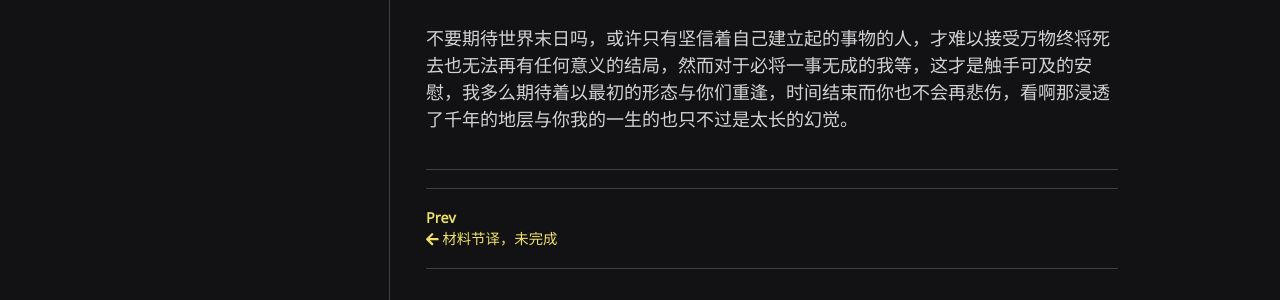
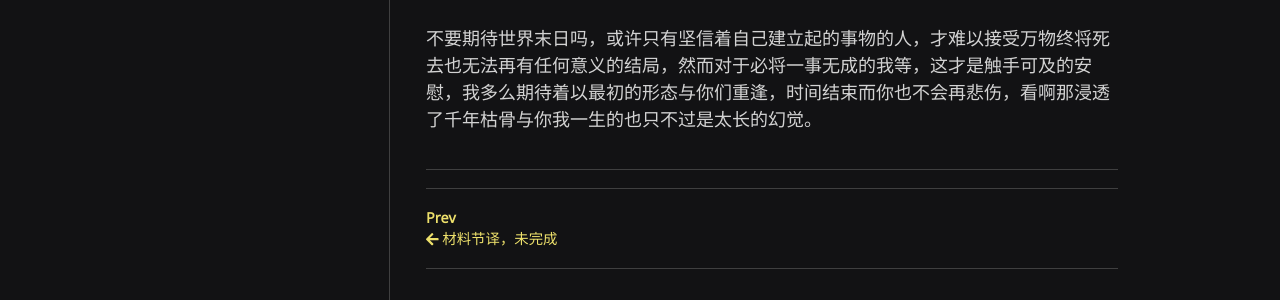
Before and after one commit to scatterdclouds/scatterdclouds.github.io, a Jekyll site: the page built from _posts/2022-06-20-apocalypsenostalgia.md, in a window 1280 px wide. Shown: the part 346-646 px from the top of the page. Built offline with Jekyll 4.4.1, drawn with Linux system fonts in a browser that asks for light colours; nearby versions of some CDN libraries; some web fonts are replaced; comment, search, counter and statistics services are not loaded.

Commit message:
Update 2022-06-20-apocalypsenostalgia.md

```diff
--- a/_posts/2022-06-20-apocalypsenostalgia.md
+++ b/_posts/2022-06-20-apocalypsenostalgia.md
@@ -7,4 +7,4 @@ tags: []
 comments: true
 ---
 
-不要期待世界末日吗，或许只有坚信着自己建立起的事物的人，才难以接受万物终将死去也无法再有任何意义的结局，然而对于必将一事无成的我等，这才是触手可及的安慰，我多么期待着以最初的形态与你们重逢，时间结束而你也不会再悲伤，看啊那浸透了千年的地层与你我的一生的也只不过是太长的幻觉。
+不要期待世界末日吗，或许只有坚信着自己建立起的事物的人，才难以接受万物终将死去也无法再有任何意义的结局，然而对于必将一事无成的我等，这才是触手可及的安慰，我多么期待着以最初的形态与你们重逢，时间结束而你也不会再悲伤，看啊那浸透了千年枯骨与你我一生的也只不过是太长的幻觉。
```
